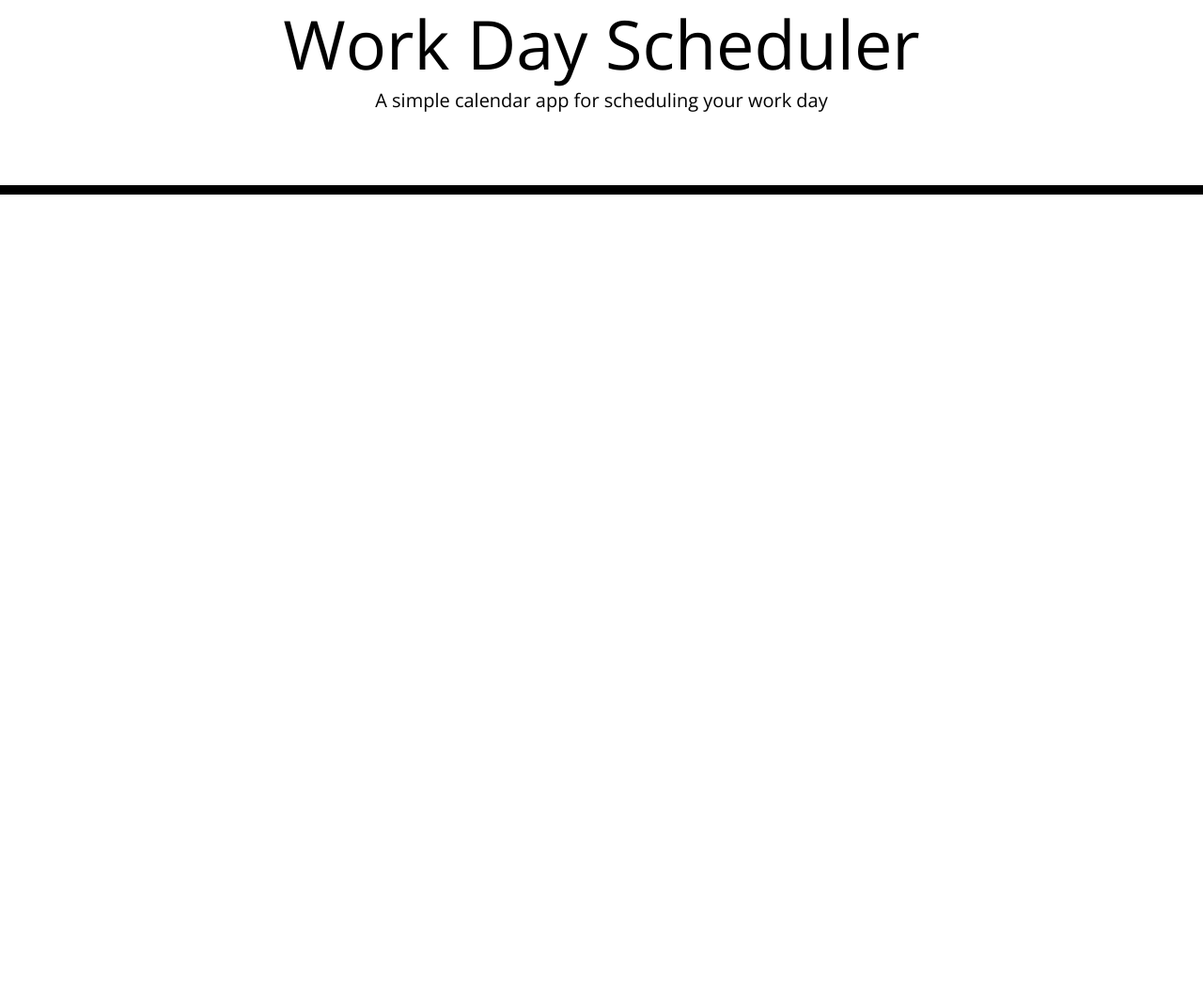
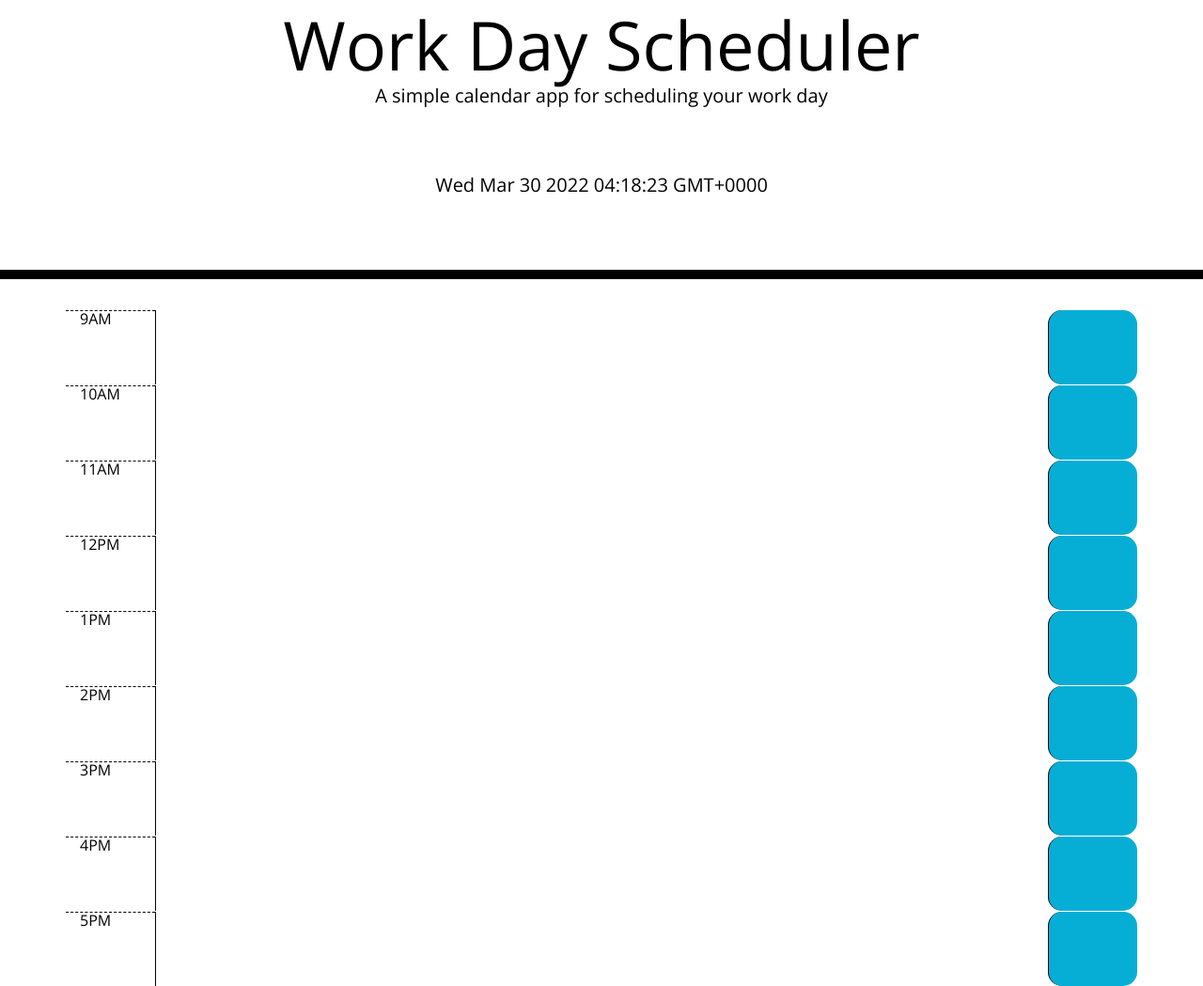
Before and after one commit to Ben-Wheeler333/work-day-scheduler, a plain HTML site: page index.html in a window 1280 px wide. Shown: the part 61-1110 px from the top of the page at 94% size. Before the commit the page ends 800 px from the top, so only its background shows below. Drawn offline with nearby package versions, Linux system fonts and the light colour scheme; files that its build step writes are made by us from their sources.

Commit message:
html for schedule rows

```diff
--- a/assets/js/script.js
+++ b/assets/js/script.js
@@ -0,0 +1 @@
+$("#currentDay").text(moment());
--- a/index.html
+++ b/index.html
@@ -18,21 +18,76 @@
       href="https://fonts.googleapis.com/css?family=Open+Sans&display=swap"
       rel="stylesheet"
     />
-    <link rel="stylesheet" href="style.css" />
+    <link rel="stylesheet" href="./assets/css/style.css" />
     <title>Work Day Scheduler</title>
   </head>
 
   <body>
     <header class="jumbotron">
-      <h1 class="display-3">Work Day Scheduler</h1>
-      <p class="lead">A simple calendar app for scheduling your work day</p>
+      <h1 class="display-3 row justify-content-center">Work Day Scheduler</h1>
+      <p class="lead row justify-content-center">A simple calendar app for scheduling your work day</p>
       <p id="currentDay" class="lead"></p>
     </header>
     <div class="container">
       <!-- Timeblocks go here -->
+      <div class="row">
+        <div class="hour col-1">9AM</div>
+        <textarea class="col-10 description "></textarea>
+        <div class="col-1 time-block saveBtn i:hover"></div>
+      </div>
+
+      <div class="row">
+        <div class="hour col-1">10AM</div>
+        <textarea class="col-10 description "></textarea>
+        <div class="col-1 time-block saveBtn i:hover"></div>
+      </div>
+
+      <div class="row">
+        <div class="hour col-1">11AM</div>
+        <textarea class="col-10 description "></textarea>
+        <div class="col-1 time-block saveBtn i:hover"></div>
+      </div>
+
+      <div class="row">
+        <div class="hour col-1">12PM</div>
+        <textarea class="col-10 description "></textarea>
+        <div class="col-1 time-block saveBtn i:hover"></div>
+      </div>
+
+      <div class="row">
+        <div class="hour col-1">1PM</div>
+        <textarea class="col-10 description "></textarea>
+        <div class="col-1 time-block saveBtn i:hover"></div>
+      </div>
+
+      <div class="row">
+        <div class="hour col-1">2PM</div>
+        <textarea class="col-10 description "></textarea>
+        <div class="col-1 time-block saveBtn i:hover"></div>
+      </div>
+
+      <div class="row">
+        <div class="hour col-1">3PM</div>
+        <textarea class="col-10 description "></textarea>
+        <div class="col-1 time-block saveBtn i:hover"></div>
+      </div>
+
+      <div class="row">
+        <div class="hour col-1">4PM</div>
+        <textarea class="col-10 description "></textarea>
+        <div class="col-1 time-block saveBtn i:hover"></div>
+      </div>
+
+      <div class="row">
+        <div class="hour col-1">5PM</div>
+        <textarea class="col-10 description "></textarea>
+        <div class="col-1 time-block saveBtn i:hover"></div>
+      </div>
+
     </div>
 
     <script src="https://code.jquery.com/jquery-3.4.1.min.js"></script>
     <script src="https://cdnjs.cloudflare.com/ajax/libs/moment.js/2.24.0/moment.min.js"></script>
+    <script src="./assets/js/script.js"></script>
   </body>
 </html>
```
